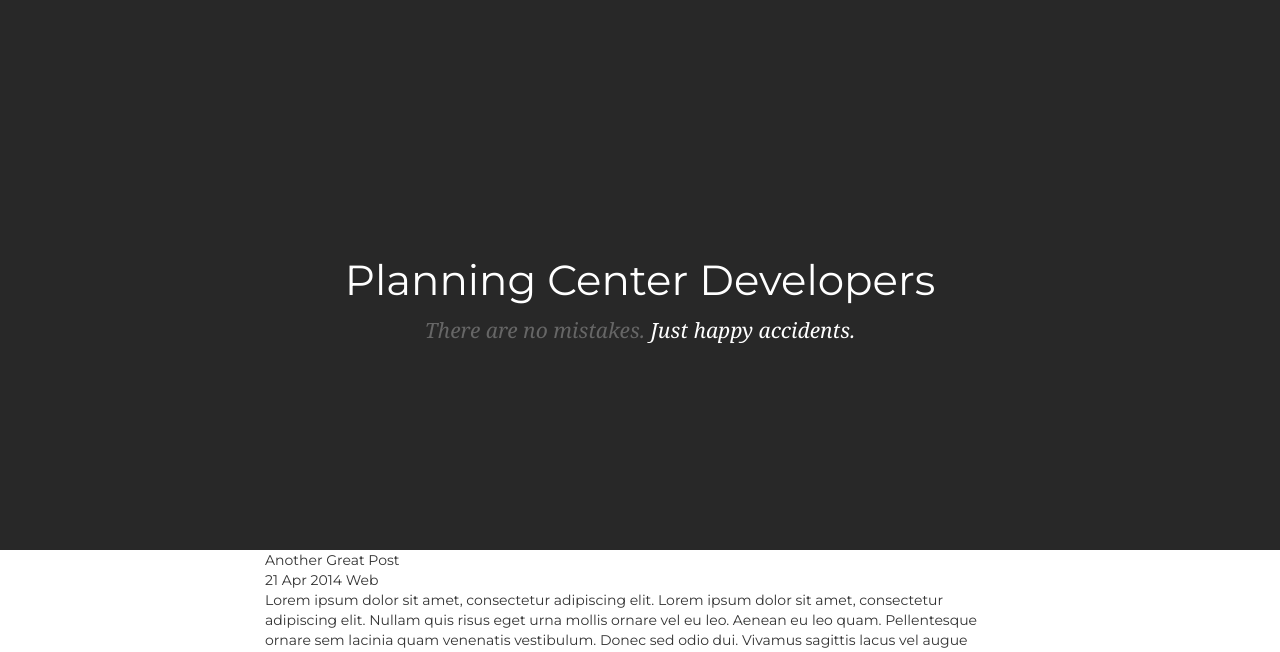
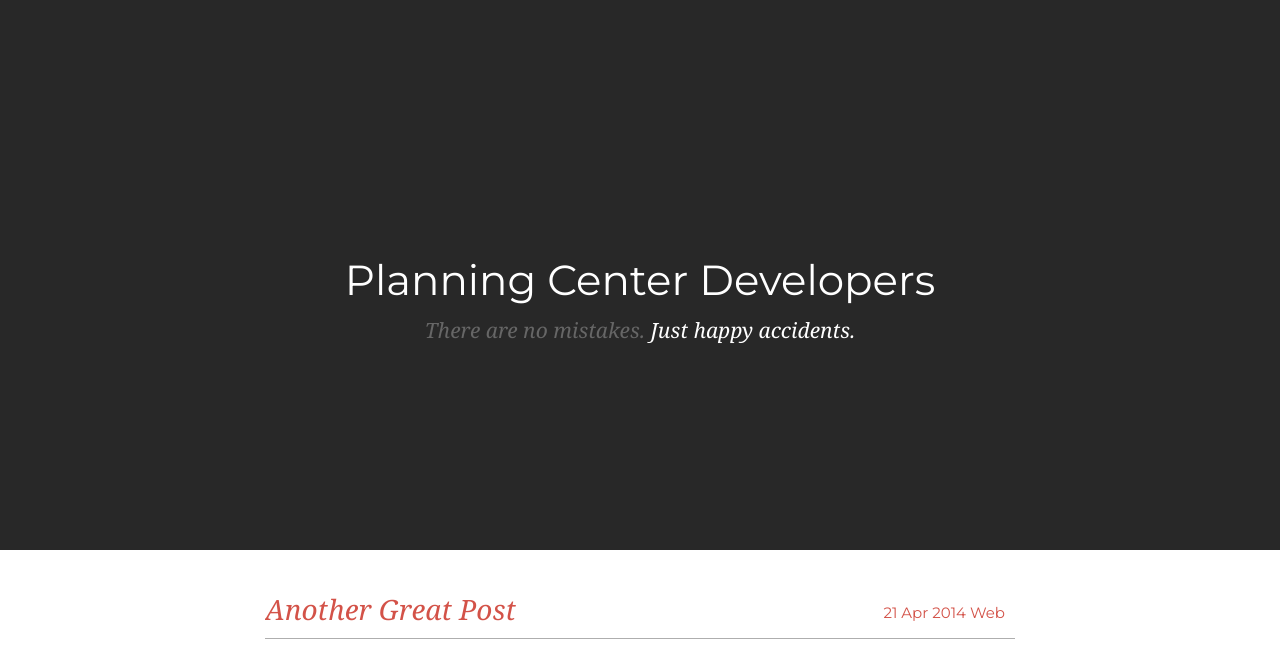
Before and after one commit to planningcenter/developers, a Jekyll site: the page built from _posts/2014-04-21-another-great-post.md, in a window 1280 px wide. Shown: the top 652 px of the page. Built offline with Jekyll 4.4.1, drawn with Linux system fonts in a browser that asks for light colours; Markdown is read by kramdown in place of the engine named in the settings.

Commit message:
post styles

```diff
--- a/_layouts/post.html
+++ b/_layouts/post.html
@@ -3,7 +3,7 @@ layout: default
 ---
 
 <div class="post">
-  <div class="title">{{ page.title }}</div>
+  <div class="title">{{ page.title }}
   <div class="meta">
     <span="date">{{ page.date | date_to_string }}</span>
     {% if page.team %}
@@ -13,6 +13,7 @@ layout: default
       {{ page.author }}
     {% endif %}
   </div>
+  </div>
 
   <div class="body">
   {{ content }}
--- a/assets/css/main.css
+++ b/assets/css/main.css
@@ -74,7 +74,51 @@ body .row
 }
 
 /* Post */
-.list-post .title a
+
+#content .post
+{
+  margin-top: 30px;
+}
+
+#content .post img
+{
+  width: 100%;
+  margin: 40px auto;
+}
+
+#content .post .title
+{
+  position: relative;
+  border-bottom: 1px solid #aeaeae;
+  margin-bottom: 20px;
+  display: block;
+  overflow: auto;
+  padding: 9px 0px;
+}
+
+#content .post .title .meta
+{
+  position: absolute;
+  top: 22px;
+  right: 10px;
+  font-size: 15px;
+  font-family: Montserrat, Helvetica, Sans-Serif;
+  font-style: normal
+}
+
+#content .posts p, #content .post p
+{
+  color: #626262;
+  font-size: 1.2em;
+}
+
+.highlight
+{
+  margin: 40px 0px;
+}
+
+/* List Post */
+.list-post .title a, #content .post .title
 {
   font-family: Georgia;
   font-size: 2em;
@@ -82,13 +126,6 @@ body .row
   color: #d35248;
 }
 
-#content .posts p
-{
-  color: #626262;
-  font-size: 1.2em;
-}
-
-/* Post Lists */
 .list-post
 {
   margin-top: 140px;
```
